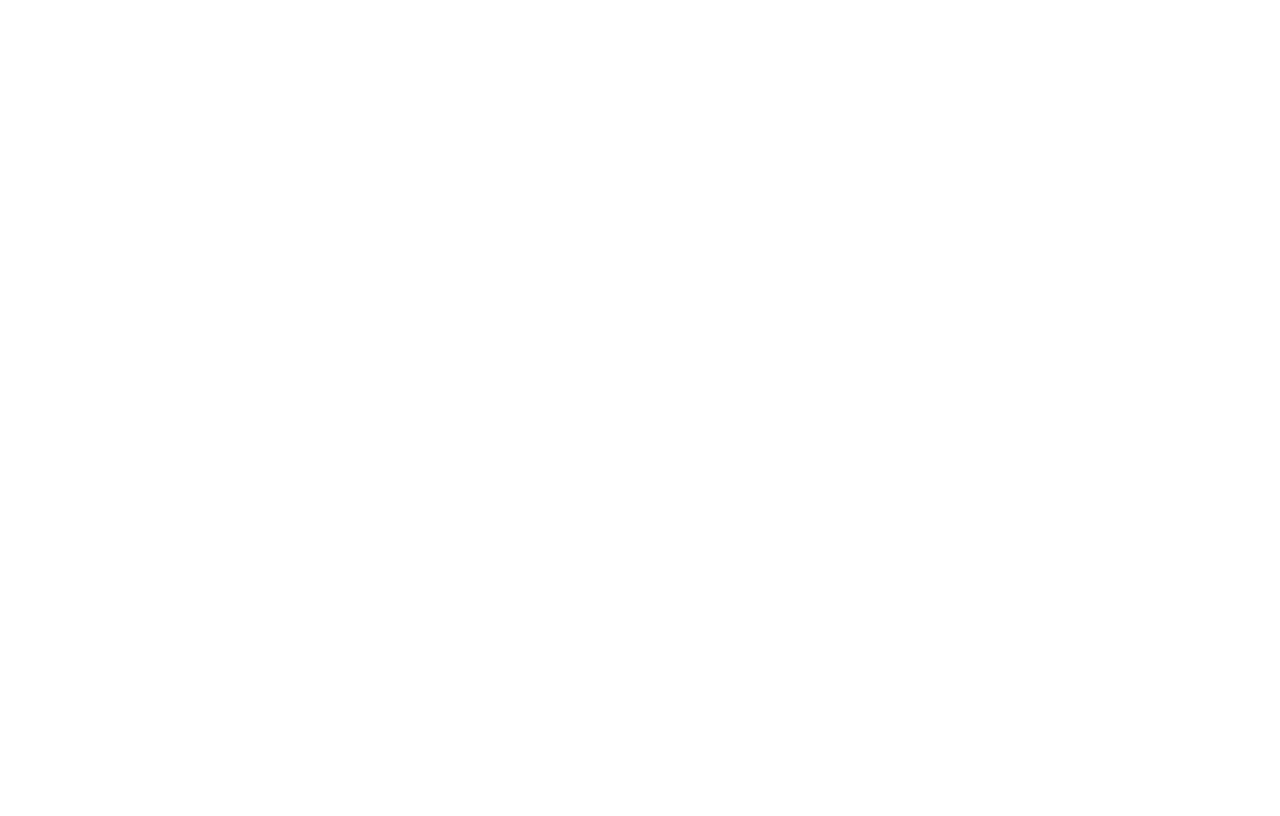
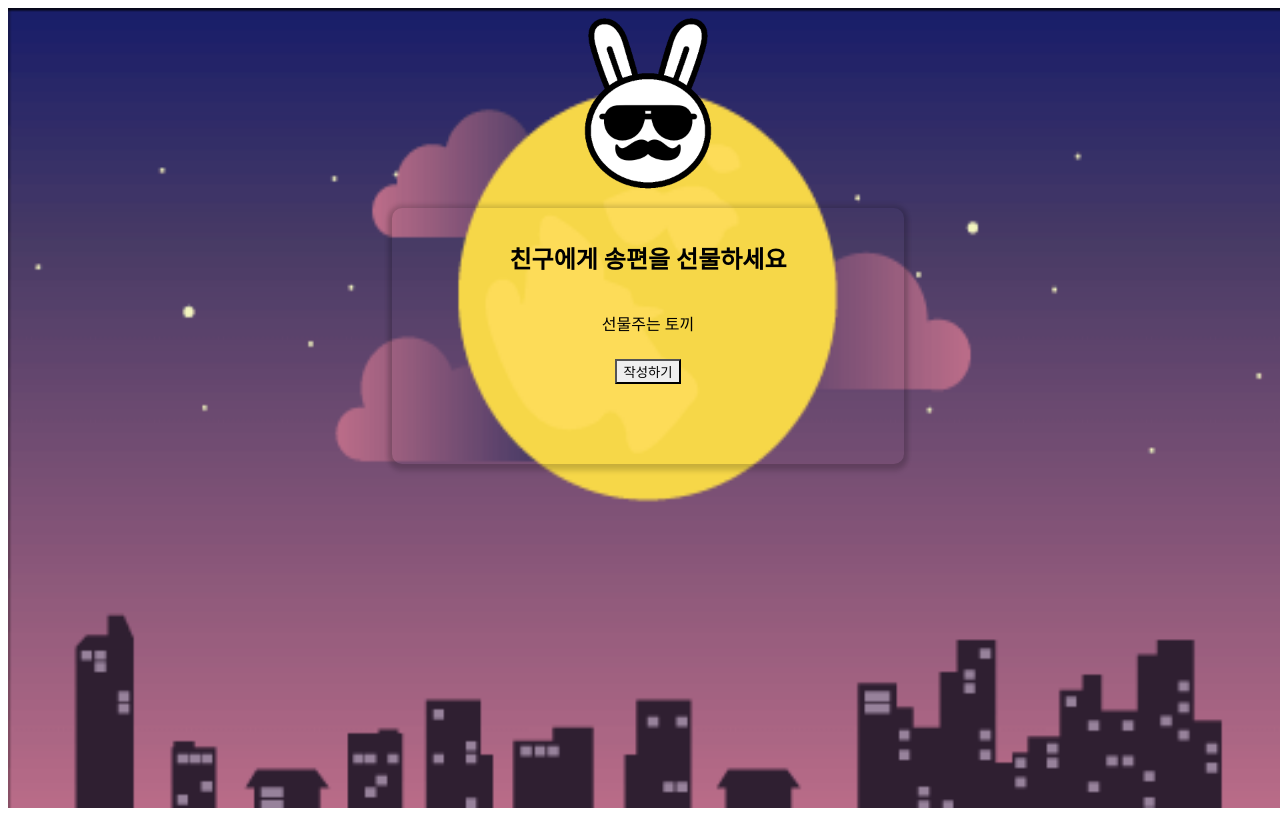
Before and after one commit to ThanksgivingRabbit/tgr-client, a React (Vite) app: page / in a window 1280 px wide. Built offline with nearby package versions, Linux system fonts and the light colour scheme; the HTML template or start-up script is replaced by a standard one.

Commit message:
feat: add main page

```diff
--- a/src/pages/main.tsx
+++ b/src/pages/main.tsx
@@ -1,3 +1,64 @@
-const MainPage = () => <div />;
+import { Box, Button, Heading, Image, Link, Text } from '@chakra-ui/react';
+import styled from 'styled-components';
+
+const LogoImage = styled(Image)`
+  position: absolute;
+  top: 0;
+  left: calc(50% - 150px);
+`;
+
+const MainBox = styled(Box)`
+  height: 16rem;
+  width: 32rem;
+
+  display: flex;
+  flex-direction: column;
+  align-items: center;
+
+  border-radius: 10px;
+  box-shadow: 0px 0px 4px 4px rgba(0, 0, 0, 0.1), 0px 4px 4px 4px rgba(0, 0, 0, 0.1);
+
+  position: absolute;
+  left: calc(50% - 16rem);
+  top: 200px;
+`;
+
+const MainPage = () => (
+  <Box
+    position='relative'
+    backgroundImage='./src/assets/test_image.png'
+    backgroundSize='100% 100%'
+    minWidth='900px'
+    minHeight='600px'
+    width='100vw'
+    height='100vh'
+  >
+    <MainBox bg='yellow.200'>
+      <Heading marginTop='2rem'>친구에게 송편을 선물하세요</Heading>
+      <Text
+        margin='1rem 0'
+        fontSize='2xl'
+      >
+        선물주는 토끼
+      </Text>
+      <Link
+        margin='0.5rem 0'
+        href='/edit'
+      >
+        <Button
+          size='lg'
+          colorScheme='red'
+          variant='outline'
+        >
+          작성하기
+        </Button>
+      </Link>
+    </MainBox>
+    <LogoImage
+      width='300px'
+      src='./src/assets/thanksgivingrabbit.png'
+    />
+  </Box>
+);
 
 export default MainPage;
```
Also changed, not shown: src/assets/test_image.png (added), src/assets/thanksgivingrabbit.png (added).
